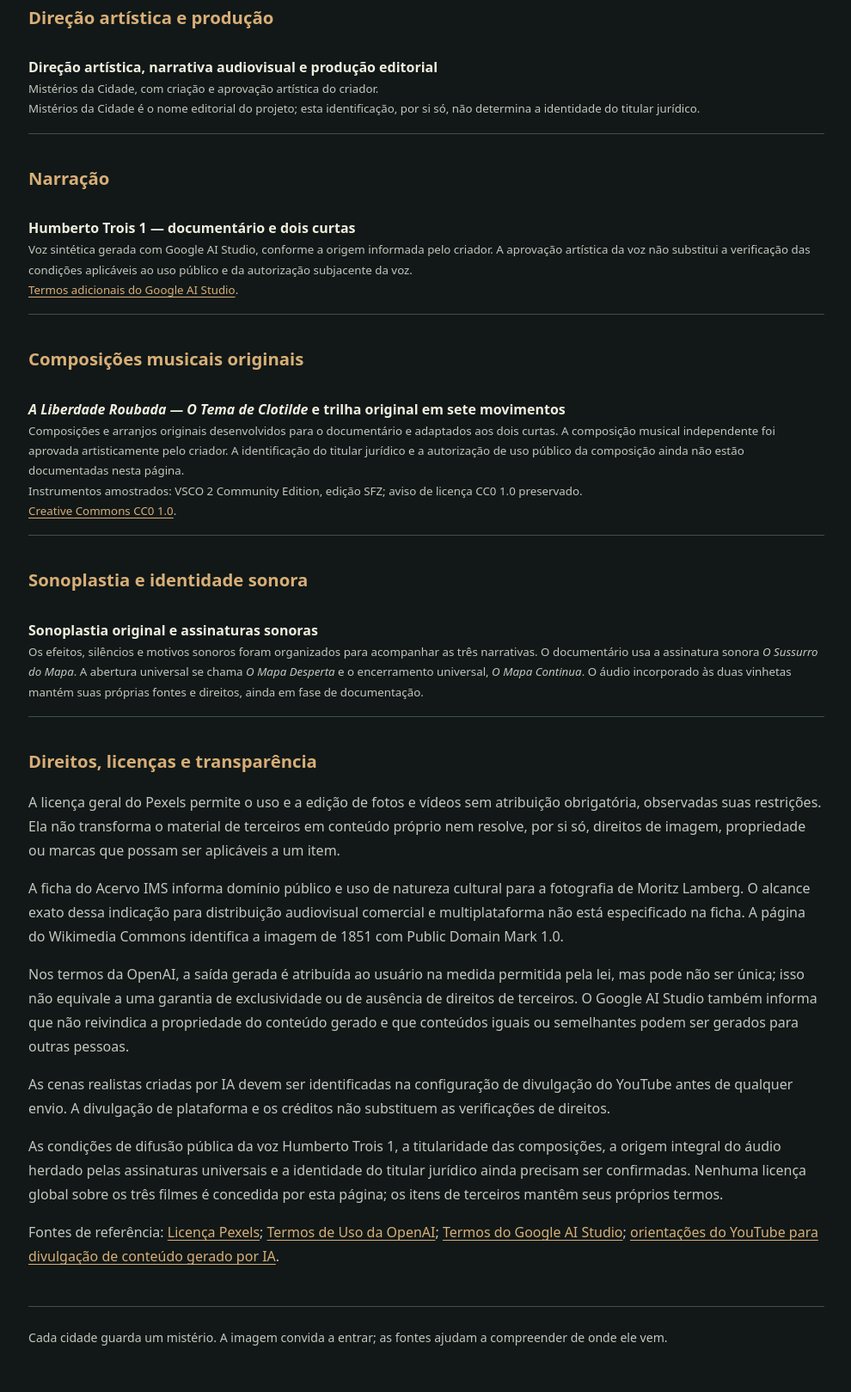
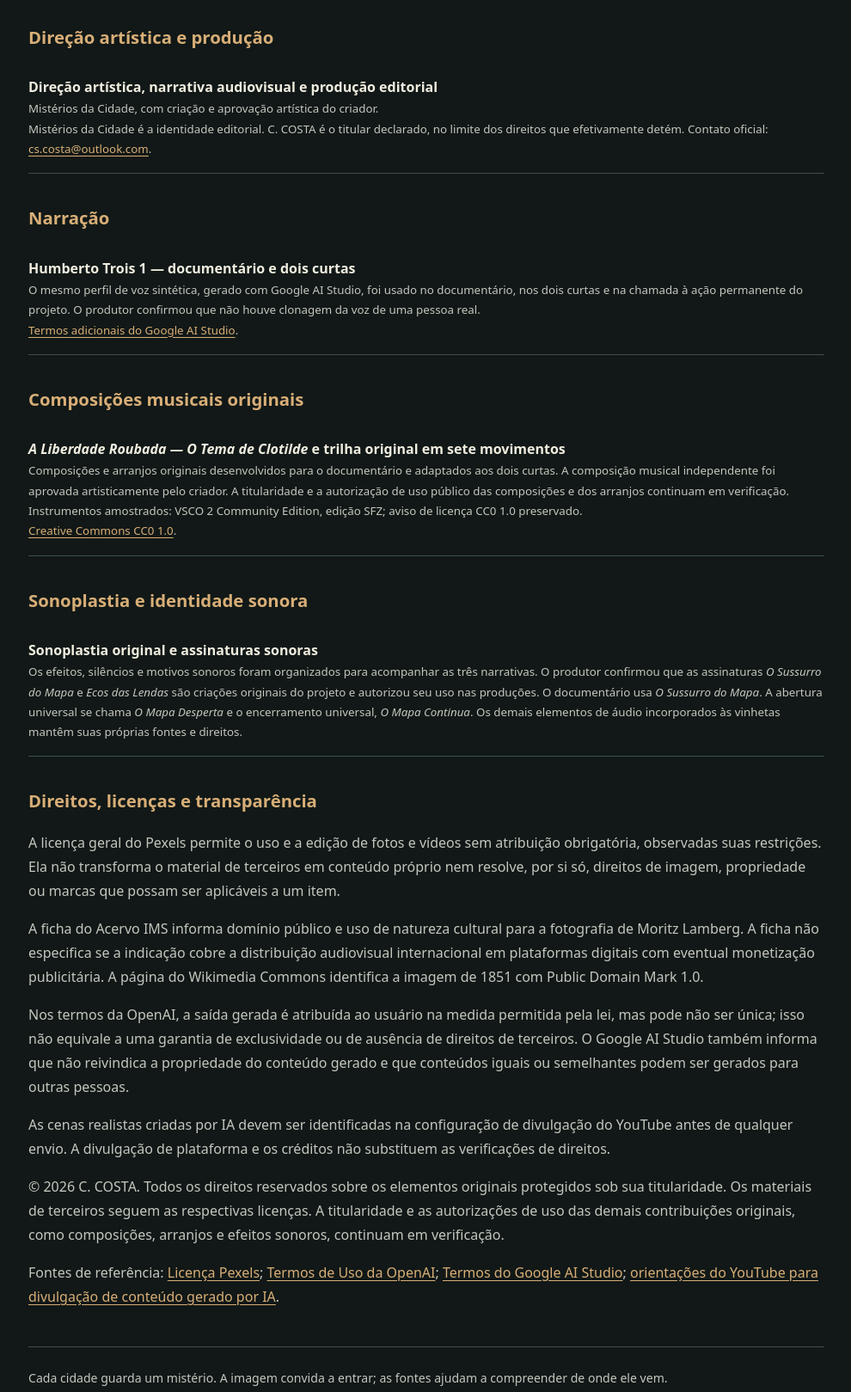
Before and after one commit to progritit/misterios-da-cidade-creditos, a plain HTML site: page docs/ep007.html in a window 1280 px wide. Shown: the part 2591-4210 px from the top of the page at 86% size, without its empty margins (144-1134 px from the left). Drawn offline with Linux system fonts and the light colour scheme.

Commit message:
Documenta titular, contato e confirmações do produtor no EP007

```diff
--- a/docs/ep007.html
+++ b/docs/ep007.html
@@ -65,7 +65,7 @@
 <article class="entry">
 <strong>MBelu — <em>Pôr do Sol visto da Pirâmide, São Thomé das Letras</em></strong>
 <small>Fotografia de São Thomé das Letras (MG), usada brevemente na transição inicial do encerramento universal. A imagem foi adaptada com reenquadramento, tratamento de cor, movimento e sobreposição gradual ao mapa.</small>
-<small><a href="https://commons.wikimedia.org/wiki/File:P%C3%B4r_do_Sol_visto_da_Pir%C3%A2mide,_S%C3%A3o_Thom%C3%A9_das_Letras.jpg" rel="noopener noreferrer">Wikimedia Commons — fonte da fotografia</a> · <a href="https://creativecommons.org/licenses/by-sa/4.0/" rel="noopener noreferrer">CC BY-SA 4.0</a>. A mesma licença se aplica à adaptação da fotografia.</small>
+<small><a href="https://commons.wikimedia.org/wiki/File:P%C3%B4r_do_Sol_visto_da_Pir%C3%A2mide,_S%C3%A3o_Thom%C3%A9_das_Letras.jpg" rel="noopener noreferrer">Wikimedia Commons — fonte da fotografia</a> · <a href="https://creativecommons.org/licenses/by-sa/4.0/" rel="noopener noreferrer">CC BY-SA 4.0</a>. A distribuição da adaptação está sujeita à condição de compartilhamento pela mesma licença ou por uma licença compatível. O alcance dessa condição sobre os elementos visuais integrados à transição está em verificação.</small>
 </article>
 <article class="entry">
 <strong>Victor Cayke — rua no Recife, 2024</strong>
@@ -91,20 +91,20 @@
 <article class="entry">
 <strong>Direção artística, narrativa audiovisual e produção editorial</strong>
 <small>Mistérios da Cidade, com criação e aprovação artística do criador.</small>
-<small>Mistérios da Cidade é o nome editorial do projeto; esta identificação, por si só, não determina a identidade do titular jurídico.</small>
+<small>Mistérios da Cidade é a identidade editorial. C. COSTA é o titular declarado, no limite dos direitos que efetivamente detém. Contato oficial: <a href="mailto:cs.costa@outlook.com">cs.costa@outlook.com</a>.</small>
 </article>
 
 <h2>Narração</h2>
 <article class="entry">
 <strong>Humberto Trois 1 — documentário e dois curtas</strong>
-<small>Voz sintética gerada com Google AI Studio, conforme a origem informada pelo criador. A aprovação artística da voz não substitui a verificação das condições aplicáveis ao uso público e da autorização subjacente da voz.</small>
+<small>O mesmo perfil de voz sintética, gerado com Google AI Studio, foi usado no documentário, nos dois curtas e na chamada à ação permanente do projeto. O produtor confirmou que não houve clonagem da voz de uma pessoa real.</small>
 <small><a href="https://aistudio.google.com/docs/terms" rel="noopener noreferrer">Termos adicionais do Google AI Studio</a>.</small>
 </article>
 
 <h2>Composições musicais originais</h2>
 <article class="entry">
 <strong><em>A Liberdade Roubada — O Tema de Clotilde</em> e trilha original em sete movimentos</strong>
-<small>Composições e arranjos originais desenvolvidos para o documentário e adaptados aos dois curtas. A composição musical independente foi aprovada artisticamente pelo criador. A identificação do titular jurídico e a autorização de uso público da composição ainda não estão documentadas nesta página.</small>
+<small>Composições e arranjos originais desenvolvidos para o documentário e adaptados aos dois curtas. A composição musical independente foi aprovada artisticamente pelo criador. A titularidade e a autorização de uso público das composições e dos arranjos continuam em verificação.</small>
 <small>Instrumentos amostrados: VSCO 2 Community Edition, edição SFZ; aviso de licença CC0 1.0 preservado.</small>
 <small><a href="https://creativecommons.org/publicdomain/zero/1.0/" rel="noopener noreferrer">Creative Commons CC0 1.0</a>.</small>
 </article>
@@ -112,15 +112,15 @@
 <h2>Sonoplastia e identidade sonora</h2>
 <article class="entry">
 <strong>Sonoplastia original e assinaturas sonoras</strong>
-<small>Os efeitos, silêncios e motivos sonoros foram organizados para acompanhar as três narrativas. O documentário usa a assinatura sonora <em>O Sussurro do Mapa</em>. A abertura universal se chama <em>O Mapa Desperta</em> e o encerramento universal, <em>O Mapa Continua</em>. O áudio incorporado às duas vinhetas mantém suas próprias fontes e direitos, ainda em fase de documentação.</small>
+<small>Os efeitos, silêncios e motivos sonoros foram organizados para acompanhar as três narrativas. O produtor confirmou que as assinaturas <em>O Sussurro do Mapa</em> e <em>Ecos das Lendas</em> são criações originais do projeto e autorizou seu uso nas produções. O documentário usa <em>O Sussurro do Mapa</em>. A abertura universal se chama <em>O Mapa Desperta</em> e o encerramento universal, <em>O Mapa Continua</em>. Os demais elementos de áudio incorporados às vinhetas mantêm suas próprias fontes e direitos.</small>
 </article>
 
 <h2>Direitos, licenças e transparência</h2>
 <p>A licença geral do Pexels permite o uso e a edição de fotos e vídeos sem atribuição obrigatória, observadas suas restrições. Ela não transforma o material de terceiros em conteúdo próprio nem resolve, por si só, direitos de imagem, propriedade ou marcas que possam ser aplicáveis a um item.</p>
-<p>A ficha do Acervo IMS informa domínio público e uso de natureza cultural para a fotografia de Moritz Lamberg. O alcance exato dessa indicação para distribuição audiovisual comercial e multiplataforma não está especificado na ficha. A página do Wikimedia Commons identifica a imagem de 1851 com Public Domain Mark 1.0.</p>
+<p>A ficha do Acervo IMS informa domínio público e uso de natureza cultural para a fotografia de Moritz Lamberg. A ficha não especifica se a indicação cobre a distribuição audiovisual internacional em plataformas digitais com eventual monetização publicitária. A página do Wikimedia Commons identifica a imagem de 1851 com Public Domain Mark 1.0.</p>
 <p>Nos termos da OpenAI, a saída gerada é atribuída ao usuário na medida permitida pela lei, mas pode não ser única; isso não equivale a uma garantia de exclusividade ou de ausência de direitos de terceiros. O Google AI Studio também informa que não reivindica a propriedade do conteúdo gerado e que conteúdos iguais ou semelhantes podem ser gerados para outras pessoas.</p>
 <p>As cenas realistas criadas por IA devem ser identificadas na configuração de divulgação do YouTube antes de qualquer envio. A divulgação de plataforma e os créditos não substituem as verificações de direitos.</p>
-<p>As condições de difusão pública da voz Humberto Trois 1, a titularidade das composições, a origem integral do áudio herdado pelas assinaturas universais e a identidade do titular jurídico ainda precisam ser confirmadas. Nenhuma licença global sobre os três filmes é concedida por esta página; os itens de terceiros mantêm seus próprios termos.</p>
+<p>© 2026 C. COSTA. Todos os direitos reservados sobre os elementos originais protegidos sob sua titularidade. Os materiais de terceiros seguem as respectivas licenças. A titularidade e as autorizações de uso das demais contribuições originais, como composições, arranjos e efeitos sonoros, continuam em verificação.</p>
 <p>Fontes de referência: <a href="https://www.pexels.com/license/" rel="noopener noreferrer">Licença Pexels</a>; <a href="https://openai.com/policies/terms-of-use/" rel="noopener noreferrer">Termos de Uso da OpenAI</a>; <a href="https://aistudio.google.com/docs/terms" rel="noopener noreferrer">Termos do Google AI Studio</a>; <a href="https://support.google.com/youtube/answer/14328491?hl=pt-BR" rel="noopener noreferrer">orientações do YouTube para divulgação de conteúdo gerado por IA</a>.</p>
 
 <div class="footer">Cada cidade guarda um mistério. A imagem convida a entrar; as fontes ajudam a compreender de onde ele vem.</div>
```
